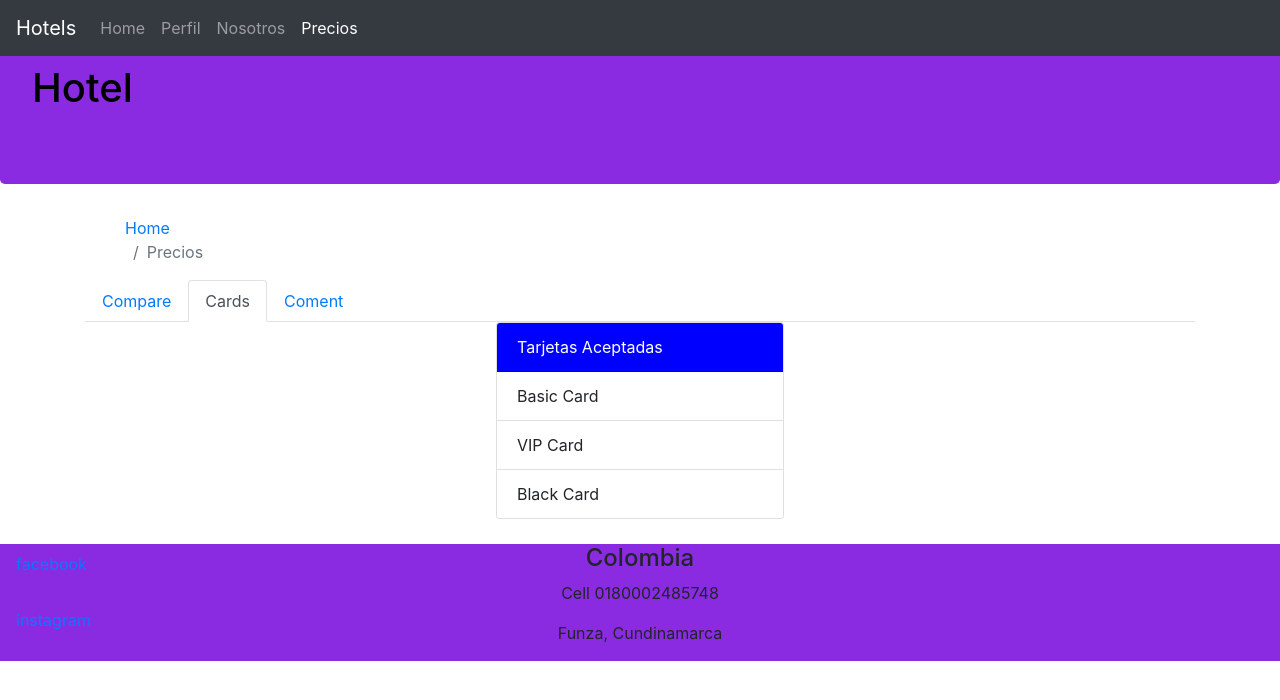
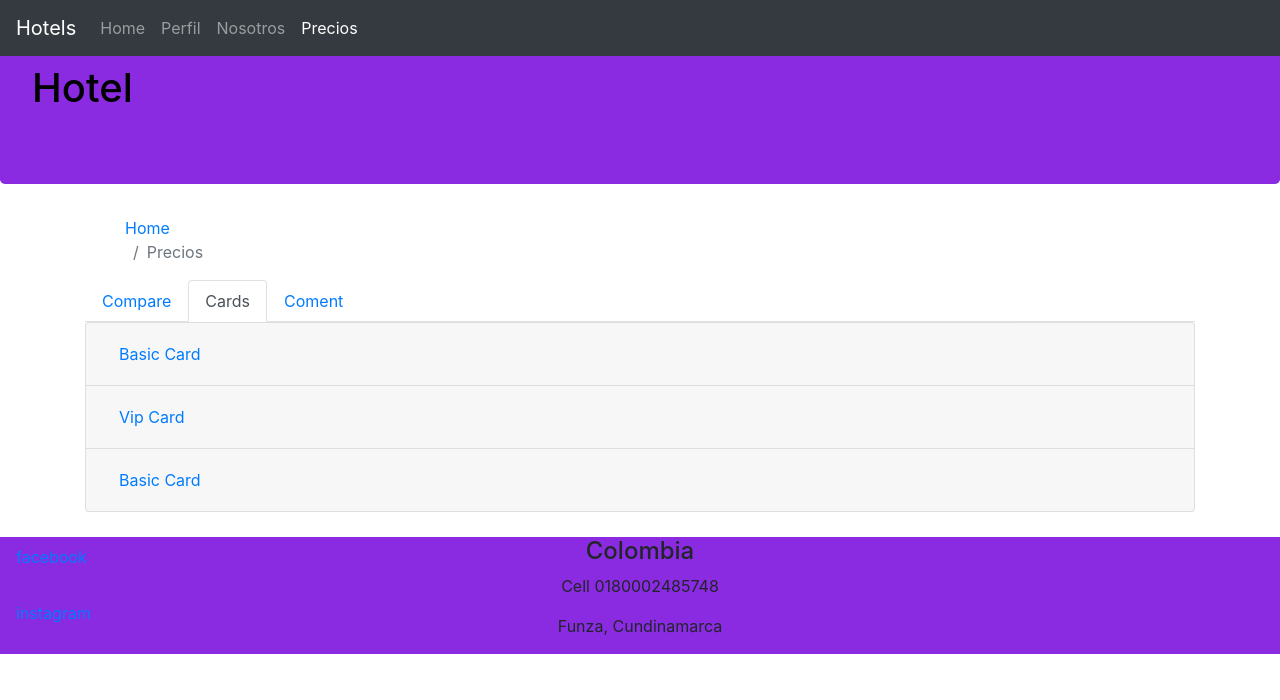
Before and after one commit to LuxusTrek/Hotel_Guide, a website: page precios.html in a window 1280 px wide. Both pictures are taken after a click on the tab "Cards". Drawn offline with nearby package versions, Linux system fonts and the light colour scheme; a web font is replaced by a local one.

Commit message:
Visibilidad Acordiones y Collapse

```diff
--- a/css/main.css
+++ b/css/main.css
@@ -6,6 +6,9 @@
     flex: 1 150 px;
     margin-top: 10px;
 
+}
+.bg-navbar{
+    background-color: #101010 !important;
 }
 .btn-reserve{
     width: 100%;
--- a/precios.html
+++ b/precios.html
@@ -108,16 +108,52 @@
                     </table>
                 </div>
                 <div class="tab-pane fade " id="tarjetas" role="tabpanel" aria-labelledby="tarjetas-tab">
-                    <div class="d-flex justify-content-center">
-                        <div class="card" style="width: 18rem;">
-                            <div class="card-header" style="background-color: blue; color: white;">
-                                Tarjetas Aceptadas
+                    <div class="accordion" id="acordionTarjetas">
+                        <div class="card">
+                            <div class="card-header" id="headingOne">
+                            <h5 class="mb-0">
+                                <button class="btn btn-link" type="button" data-toggle="collapse" data-target="#collapseBasica"
+                                    aria-expanded="true" aria-controls="collapseBasica">
+                                    Basic Card
+                                </button>
+                            </h5>
                             </div>
-                            <ul class="list-group list-group-flush">
-                                <li class="list-group-item">Basic Card</li>
-                                <li class="list-group-item">VIP Card</li>
-                                <li class="list-group-item">Black Card</li>
-                            </ul>
+                            <div class="collapse" id="collapseBasica" aria-labelledby="headingOne" data-parent="#acordionTarjetas">
+                                <div class="card-body">
+                                    Make a pay with 3 cuotes without interest
+                                </div>
+                            </div>
+                        </div>
+                        <div class="card">
+                            <div class="card-header" id="headingTwo">
+                            <h5 class="mb-0">
+                                <button class="btn btn-link" type="button" data-toggle="collapse" data-target="#collapseVip"
+                                    aria-expanded="true" aria-controls="collapseVip">
+                                    Vip Card
+                                </button>
+                            </h5>
+                            </div>
+                            <div class="collapse" id="collapseVip" aria-labelledby="headingTwo" data-parent="#acordionTarjetas">
+                                <div class="card-body">
+                                    Make a pay with 6 cuotes without interest, also you will get a gift for you and your family.
+                                </div>
+                            </div>
+                        </div>
+                        <div class="card">
+                            <div class="card-header" id="headingThree">
+                            <h5 class="mb-0">
+                                <button class="btn btn-link" type="button" data-toggle="collapse" data-target="#collapseBlack"
+                                    aria-expanded="true" aria-controls="collapseBlack">
+                                    Basic Card
+                                </button>
+                            </h5>
+                            </div>
+                            <div class="collapse" id="collapseBlack" aria-labelledby="headingThree" data-parent="#acordionTarjetas">
+                                <div class="card-body">
+                                    Make a pay with 9 cuotes without interest, Make a pay with 6 cuotes without interest,
+                                    also you will get a gift for you and your family and a 20% Discount in all our trip packages.
+                                </div>
+                            </div>
                         </div>
                     </div>
                 </div>
```
Also changed, not shown: index.html (+14 -3 lines).
